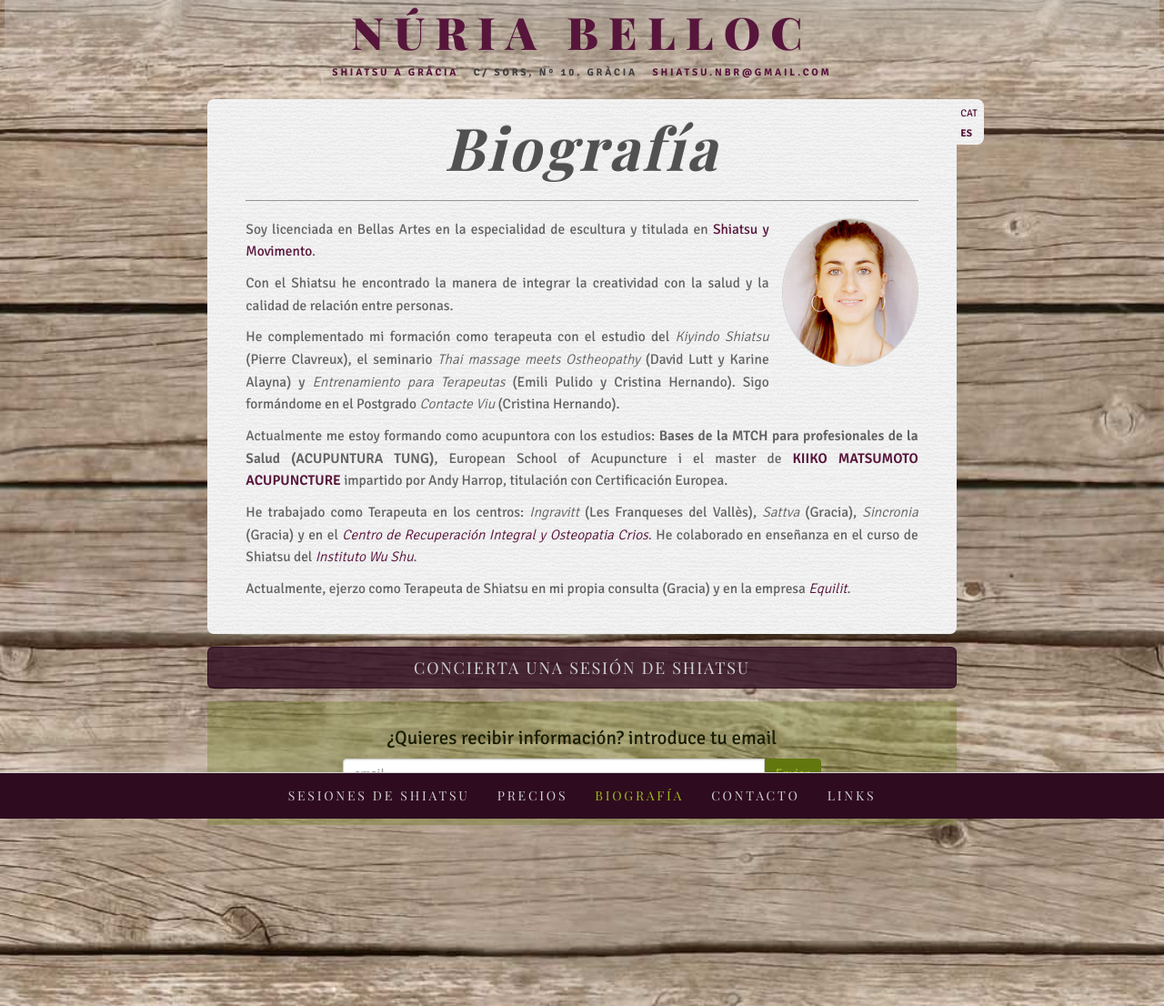
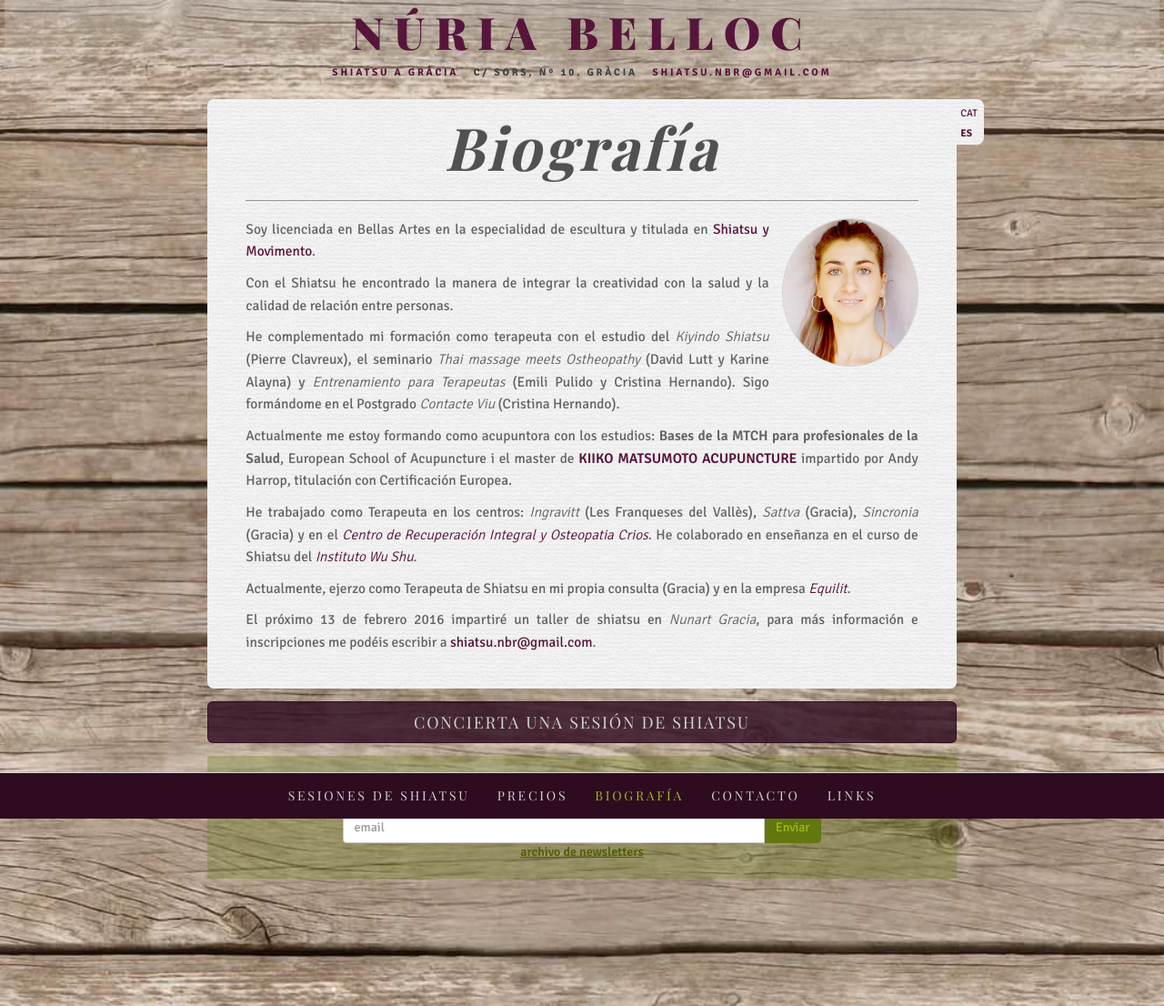
Before and after one commit to agustibr/shiatsu.nuriabelloc.com, a Jekyll site: the page built from es/3-bio.md, in a window 1280 px wide. Shown: the whole page at 91% size. Built offline with Jekyll 4.4.1, drawn with Linux system fonts in a browser that asks for light colours; some web fonts are replaced.

Commit message:
Update 3-bio.md

```diff
--- a/es/3-bio.md
+++ b/es/3-bio.md
@@ -14,12 +14,14 @@ Con el Shiatsu he encontrado la manera de integrar la creatividad con la salud y
 
 He complementado mi formación como terapeuta con el estudio del _Kiyindo Shiatsu_ (Pierre Clavreux), el seminario _Thai massage meets Ostheopathy_ (David Lutt y Karine Alayna) y _Entrenamiento para Terapeutas_ (Emili Pulido y Cristina Hernando). Sigo formándome en el Postgrado _Contacte Viu_ (Cristina Hernando).
 
-Actualmente me estoy formando como acupuntora con los estudios: **Bases de la MTCH para profesionales de la Salud (ACUPUNTURA TUNG)**, European School of Acupuncture i el master de **[KIIKO MATSUMOTO ACUPUNCTURE](http://www.kiikomatsumoto.com/)** impartido por Andy Harrop, titulación con Certificación Europea.
+Actualmente me estoy formando como acupuntora con los estudios: **Bases de la MTCH para profesionales de la Salud**, European School of Acupuncture i el master de **[KIIKO MATSUMOTO ACUPUNCTURE](http://www.kiikomatsumoto.com/)** impartido por Andy Harrop, titulación con Certificación Europea.
 
 He trabajado como Terapeuta en los centros: _Ingravitt_ (Les Franqueses del Vallès), _Sattva_ (Gracia), _Sincronia_ (Gracia) y en el _[Centro de Recuperación Integral y Osteopatia Crios][crios]_. He colaborado en enseñanza en el curso de Shiatsu del _[Instituto Wu Shu][wushu]_.
 
 Actualmente, ejerzo como Terapeuta de Shiatsu en mi propia consulta (Gracia) y en la empresa _[Equilit][equilit]_.
 
+El próximo 13 de febrero 2016 impartiré un taller de shiatsu en _Nunart Gracia_, para más información e inscripciones me podéis escribir a [shiatsu.nbr@gmail.com](mailto:shiatsu.nbr@gmail.com).
+
 [crios]: http://www.criosgracia.com
 [wushu]: http://www.institutodewushu.com
 [equilit]: http://equilit.com/
```
